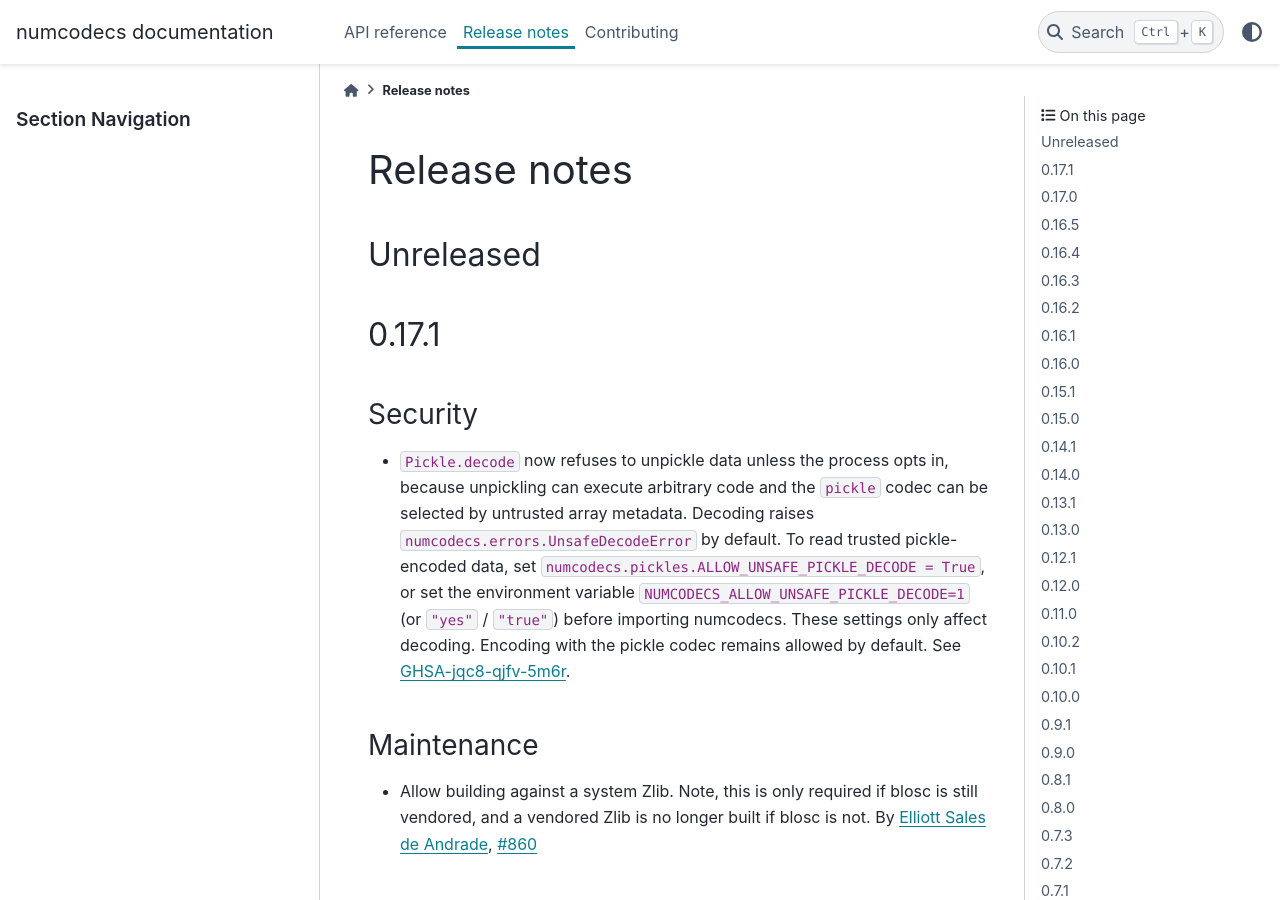
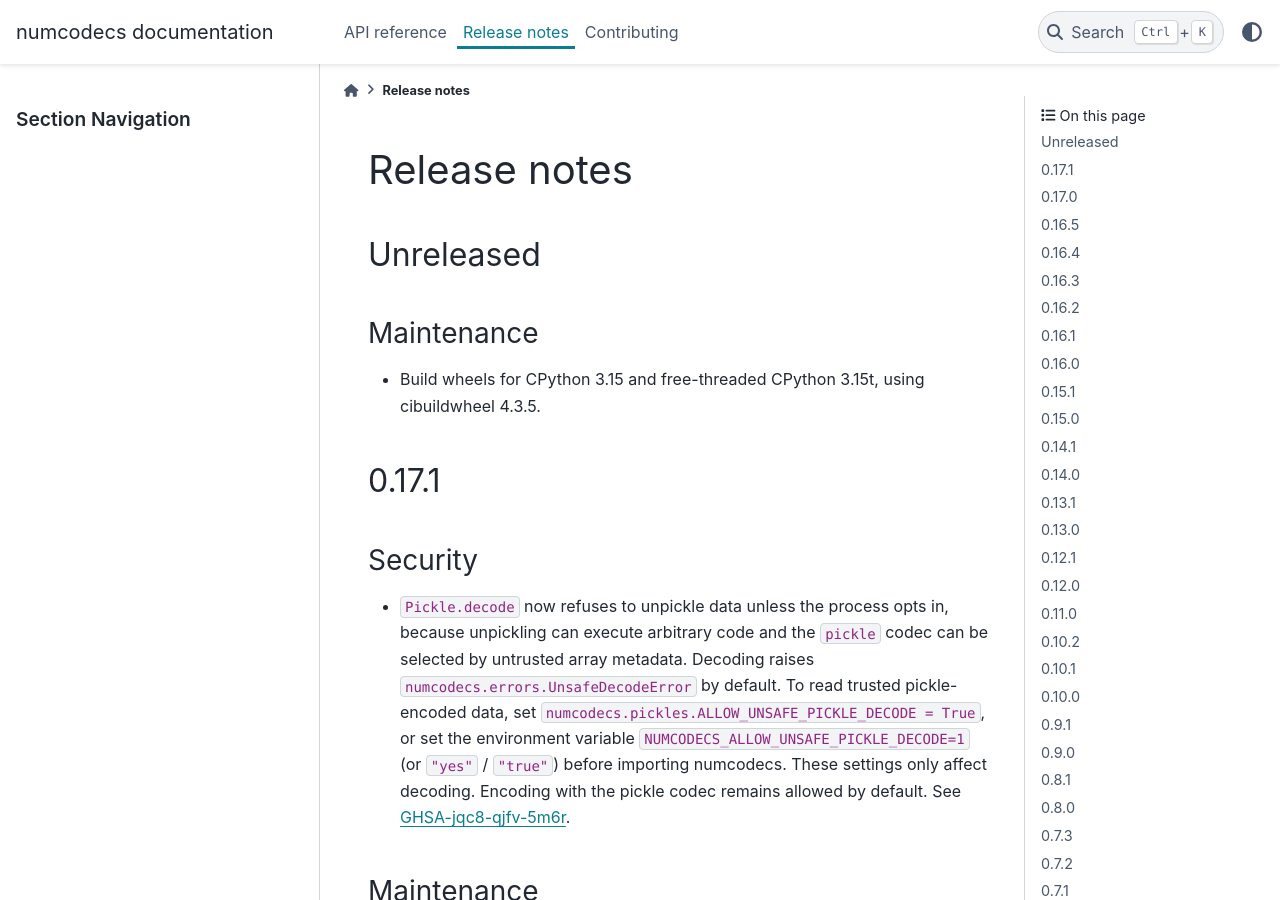
Before and after one commit to zarr-developers/numcodecs, a Sphinx documentation site: the page built from docs/release.md, in a window 1280 px wide and 900 px high. Built offline with Sphinx 7.4.7 and the PyData theme 0.15.4, drawn with Linux system fonts in a browser that asks for light colours; the version number could not be read and is left out.

Commit message:
ci(wheels): build CPython 3.15 and 3.15t wheels
Bump cibuildwheel to v4.3.5, which ships the final CPython 3.15 release,
and add cp315-* and cp315t-* to CIBW_BUILD. Drop CIBW_ENABLE:
cpython-freethreading, which cibuildwheel 4 removed; 3.14t+ free-threaded
builds no longer need it.

Assisted-by: ClaudeCode:claude-opus-5-5
Co-Authored-By: Claude Opus 5.5 <noreply@anthropic.com>

```diff
--- a/docs/release.md
+++ b/docs/release.md
@@ -13,6 +13,10 @@
 (unreleased)=
 
 ## Unreleased
+
+### Maintenance
+
+* Build wheels for CPython 3.15 and free-threaded CPython 3.15t, using cibuildwheel 4.3.5.
 
 (release_0.17.1)=
 
```
Also changed, not shown: 1 other file.
